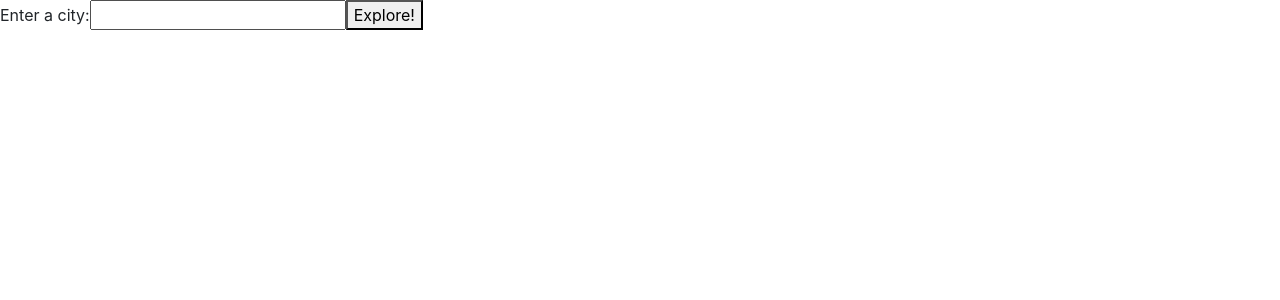
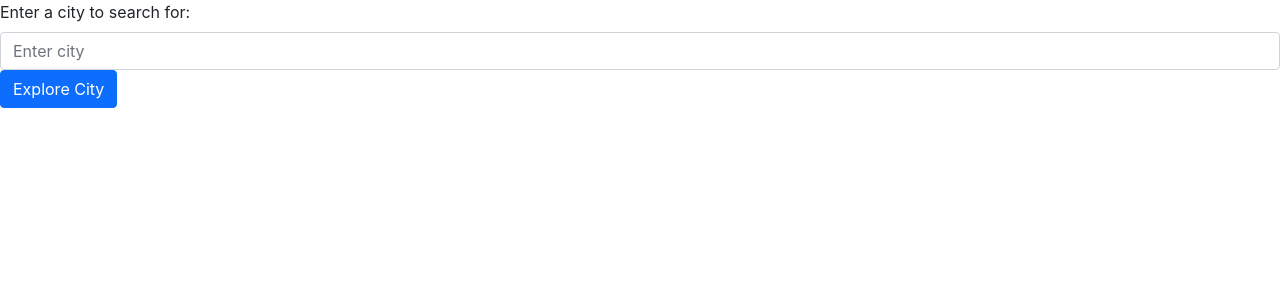
Before and after one commit to dbrian57/city-explorer, a React (Create React App) app: page / in a window 1280 px wide. Shown: the top 300 px of the page. Built offline with nearby package versions, Linux system fonts and the light colour scheme; the HTML template or start-up script is replaced by a standard one.

Commit message:
fixed form data problem

```diff
--- a/src/App.js
+++ b/src/App.js
@@ -1,6 +1,8 @@
 import React from 'react';
 import './App.css';
 import axios from 'axios';
+import Form from 'react-bootstrap/Form';
+import Button from 'react-bootstrap/Button';
 
 class App extends React.Component {
 
@@ -8,33 +10,47 @@ class App extends React.Component {
     super(props);
     this.state = {
       city: '',
-      cityData: {}
+      cityData: {},
+      cityName: null,
+      cityLat: null,
+      cityLong: null
     }
   }
 
-handleSubmit = async (event) => {
-  event.preventDefault();
-  this.setState({
-    city: event.target.value
-  })
-   let locationData = await axios.get(`https://us1.locationiq.com/v1/search.php?key=${process.env.REACT_APP_LOCATIONIQ_API_KEY}&q=boston&format=json`);
+  handleSubmit = (event) => {
+    event.preventDefault();
+    this.sendRequest();
+  }
 
-   this.setState({
-     cityData: locationData
-   })
-   console.log(this.state.cityData.data[0].display_name);
+  sendRequest = async () => {
+    let locationData = await axios.get(`https://us1.locationiq.com/v1/search.php?key=${process.env.REACT_APP_LOCATIONIQ_API_KEY}&q=${this.state.city}&format=json`);
+    console.log(locationData);
+    this.setState({
+      cityData: locationData,
+      cityName: locationData.data[0].display_name,
+      cityLat: locationData.data[0].lat,
+      cityLong: locationData.data[0].lon
+    });
+    }
+
+  updateCity = (event) => {
+    this.setState({
+      city: event.target.value
+    })
   }
 
   render(){
-
     return (
       <>
-        <form>
-          <label>Enter a city:
-            <input type="text" />
-          </label>
-          <button type="submit" onClick={this.handleSubmit}>Explore!</button>
-        </form>
+        <Form onSubmit={this.handleSubmit}>
+            <Form.Label>Enter a city to search for: </Form.Label>
+            <Form.Control onChange={this.updateCity} type="text" placeholder="Enter city" />
+            <Button type="submit">Explore City</Button>
+        </Form>
+
+        <p>{this.state.cityName}</p>
+        <p>{this.state.cityLong}</p>
+        <p>{this.state.cityLat}</p>
       </>
       );
     }
```
